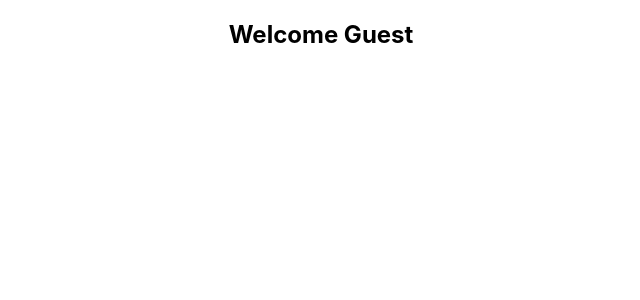
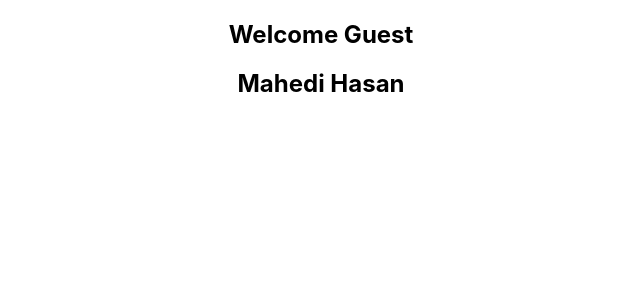
Before and after one commit to AnwarHossainSR/react-typescript-learn, a React (Create React App) app: page / in a window 1280 px wide. Shown: the top 300 px of the page, without its empty margins (319-959 px from the left). Built offline with nearby package versions, Linux system fonts and the light colour scheme.

Commit message:
object Type

```diff
--- a/src/App.tsx
+++ b/src/App.tsx
@@ -1,10 +1,16 @@
 import "./App.css";
 import { Greets } from "./components/Greets";
+import { Person } from "./components/Person";
 
 function App() {
+  const personName = {
+    first: "Mahedi",
+    last: "Hasan",
+  };
   return (
     <div className="App">
       <Greets name="Mahedi Hasan" messageCount={20} isLoggedIn={false} />
+      <Person name={personName} />
     </div>
   );
 }
--- /dev/null
+++ b/src/components/Person.tsx
@@ -0,0 +1,14 @@
+type PersonProps = {
+  name: {
+    first: string;
+    last: string;
+  };
+};
+
+export const Person = (props: PersonProps) => {
+  return (
+    <h2>
+      {props.name.first} {props.name.last}
+    </h2>
+  );
+};
```
